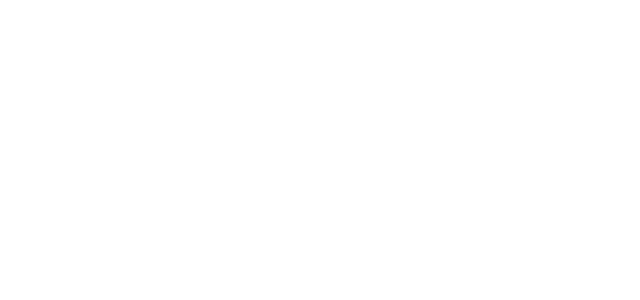
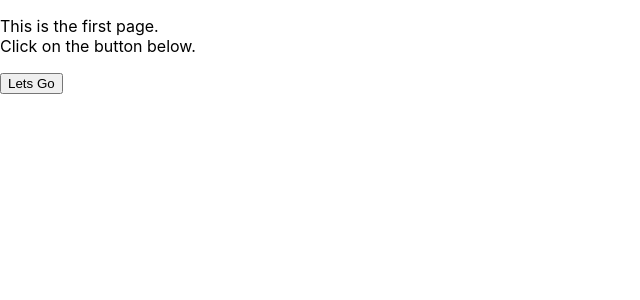
Before and after one commit to gunjanb/React-Portfolio, a React (Create React App) app: page / in a window 1280 px wide. Shown: the top 300 px of the page, without its empty margins (0-640 px from the left). Built offline with nearby package versions, Linux system fonts and the light colour scheme.

Commit message:
added main and content page

```diff
--- /dev/null
+++ b/src/Contentpage.js
@@ -0,0 +1,8 @@
+import React from "react";
+import { Link } from "react-router-dom";
+
+function Contentpage() {
+  return <div>Hi</div>;
+}
+
+export default Contentpage;
--- /dev/null
+++ b/src/Homepage.js
@@ -0,0 +1,19 @@
+import React from "react";
+import { Link } from "react-router-dom";
+
+function Homepage() {
+  return (
+    <div>
+      <p>
+        This is the first page.
+        <br />
+        Click on the button below.
+      </p>
+      <Link to="/main">
+        <button>Lets Go</button>
+      </Link>
+    </div>
+  );
+}
+
+export default Homepage;
--- a/src/index.js
+++ b/src/index.js
@@ -1,13 +1,20 @@
 import React from "react";
 import ReactDOM from "react-dom";
+import { BrowserRouter, Route, Switch } from "react-router-dom";
+
+import Homepage from "./Homepage";
+import Contentpage from "./Contentpage";
 import "./index.css";
 import App from "./App";
 // import reportWebVitals from './reportWebVitals';
 
 ReactDOM.render(
-  <React.StrictMode>
-    <App />
-  </React.StrictMode>,
+  <BrowserRouter>
+    <Switch>
+      <Route exact path="/" component={Homepage} />
+      <Route exact path="/main" component={Contentpage} />
+    </Switch>
+  </BrowserRouter>,
   document.getElementById("root")
 );
 
```
